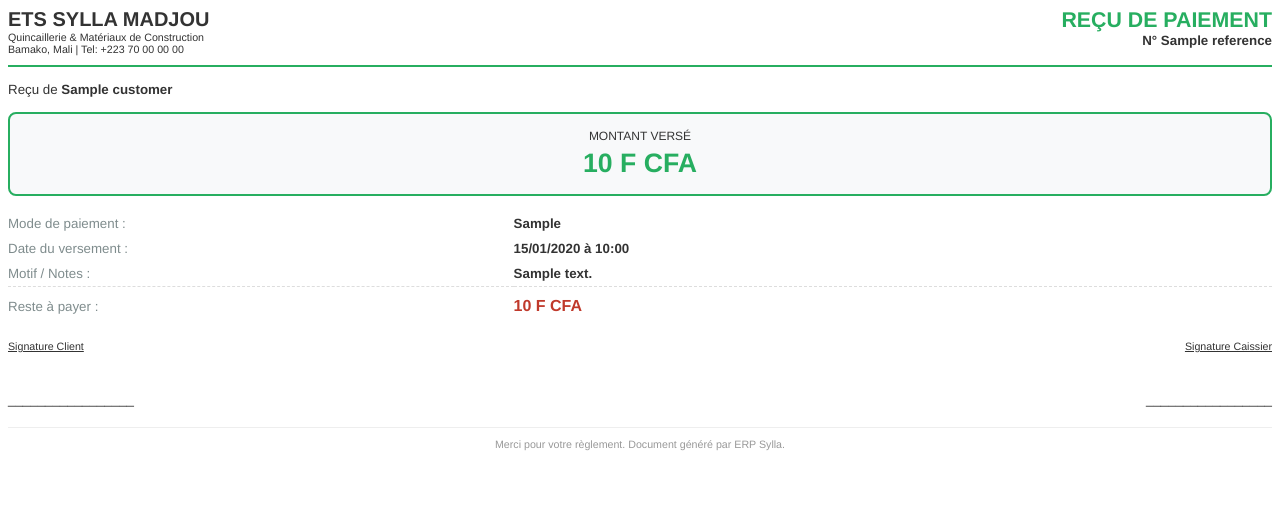
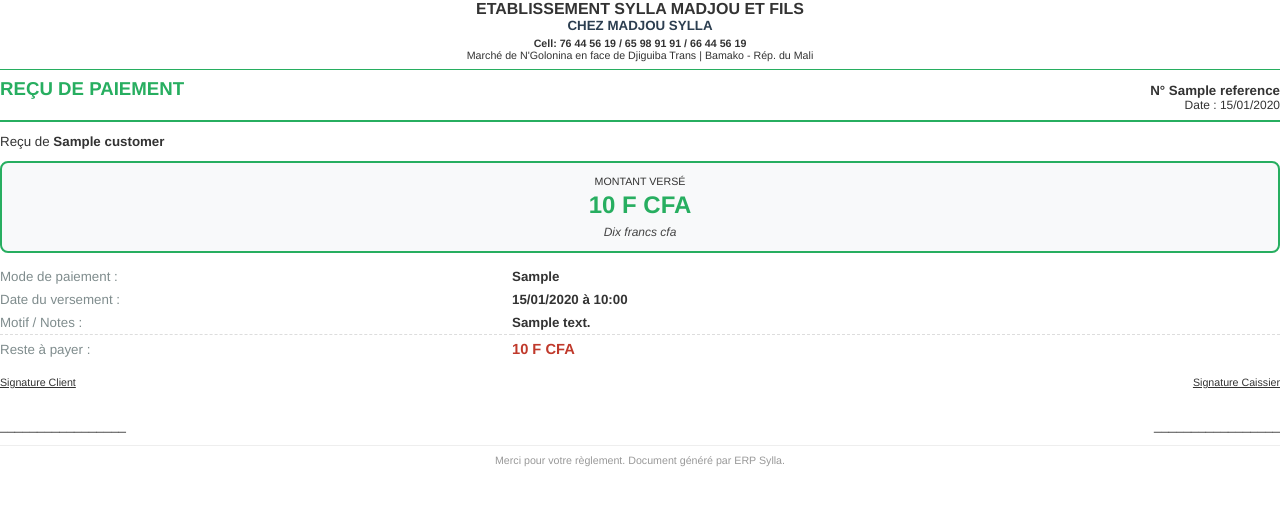
Before and after one commit to Le-dev-du-coin/ERP-Sylla---Solution-de-Gestion-Int-gr-e-pour-Quincaillerie-Moderne, a Django app: template erp_sylla/erp_sylla/templates/sales/payment_receipt_pdf.html in a window 1280 px wide. Shown: the top 506 px of the page. Run offline with Django 5.2, Linux system fonts and the light colour scheme; the template is opened without the code that fills it: most values are stand-ins (such as "Sample title", 1, 10 or a date in 2020).

Commit message:
feat(sales): allow editing unit price in cart and improve PDF layouts
- Added possibility to edit unit price directly in the POS cart
- Added visual 'sale at loss' warning in the cart
- Added 'amount_to_words' filter using num2words for invoices and receipts
- Optimized payment receipt PDF layout to fit on one page
- Removed SKU from invoice items for cleaner look

```diff
--- a/erp_sylla/erp_sylla/apps/core/templatetags/erp_tags.py
+++ b/erp_sylla/erp_sylla/apps/core/templatetags/erp_tags.py
@@ -1,5 +1,6 @@
 from django import template
 from django.contrib.humanize.templatetags.humanize import intcomma
+from num2words import num2words
 
 register = template.Library()
 
@@ -20,3 +21,13 @@
         formatted = intcomma(value).replace(",", " ")
         return f"{formatted} F CFA"
     except: return f"{value} F CFA"
+
+@register.filter(name="amount_to_words")
+def amount_to_words(value):
+    """Convertit un montant en toutes lettres (Français)."""
+    if value is None: return ""
+    try:
+        words = num2words(value, lang='fr')
+        return f"{words} francs CFA".capitalize()
+    except Exception:
+        return f"{value} francs CFA"
--- a/erp_sylla/erp_sylla/templates/sales/payment_receipt_pdf.html
+++ b/erp_sylla/erp_sylla/templates/sales/payment_receipt_pdf.html
@@ -5,43 +5,51 @@
     <meta charset="UTF-8">
     <title>Reçu de Paiement - {{ payment.reference }}</title>
     <style>
-        @page { size: A5 landscape; margin: 1cm; }
-        body { font-family: 'Helvetica', sans-serif; font-size: 10pt; color: #333; }
-        .header { border-bottom: 2px solid #27ae60; padding-bottom: 10px; margin-bottom: 15px; }
-        .title { color: #27ae60; font-size: 16pt; font-weight: bold; text-transform: uppercase; }
-        .content { margin-bottom: 20px; }
-        .amount-box { background-color: #f8f9fa; border: 2px solid #27ae60; padding: 15px; text-align: center; border-radius: 8px; margin: 15px 0; }
-        .amount { font-size: 20pt; font-weight: bold; color: #27ae60; }
-        .footer { border-top: 1px solid #eee; padding-top: 10px; margin-top: 20px; text-align: center; font-size: 8pt; color: #999; }
+        @page { size: A5 landscape; margin: 0.70cm; }
+        body { font-family: 'Helvetica', sans-serif; font-size: 10pt; color: #333; margin: 0; padding: 0; }
+        .header { border-bottom: 2px solid #27ae60; padding-bottom: 8px; margin-bottom: 12px; }
+        .title { color: #27ae60; font-size: 14pt; font-weight: bold; text-transform: uppercase; }
+        .content { margin-bottom: 12px; }
+        .amount-box { background-color: #f8f9fa; border: 2px solid #27ae60; padding: 12px; text-align: center; border-radius: 8px; margin: 12px 0; }
+        .amount { font-size: 18pt; font-weight: bold; color: #27ae60; }
+        .footer { border-top: 1px solid #eee; padding-top: 8px; margin-top: 12px; text-align: center; font-size: 8pt; color: #999; }
         table { width: 100%; border-collapse: collapse; }
-        td { padding: 5px 0; }
+        td { padding: 4px 0; }
         .label { color: #7f8c8d; width: 40%; }
         .value { font-weight: bold; }
     </style>
 </head>
 <body>
     <div class="header">
-        <div style="float: right; text-align: right;">
-            <div class="title">REÇU DE PAIEMENT</div>
-            <div style="font-weight: bold;">N° {{ payment.reference }}</div>
+        <div style="text-align: center; margin-bottom: 8px;">
+            <h2 style="margin:0; font-size: 12pt;">ETABLISSEMENT SYLLA MADJOU ET FILS</h2>
+            <h3 style="margin:0; font-size: 10pt; color: #2c3e50;">CHEZ MADJOU SYLLA</h3>
+            <div style="font-size: 8pt; font-weight: bold; margin-top: 4px;">Cell: 76 44 56 19 / 65 98 91 91 / 66 44 56 19</div>
+            <div style="font-size: 8pt;">Marché de N'Golonina en face de Djiguiba Trans | Bamako - Rép. du Mali</div>
         </div>
-        <div>
-            <h2 style="margin:0;">ETS SYLLA MADJOU</h2>
-            <div style="font-size: 8pt;">Quincaillerie & Matériaux de Construction</div>
-            <div style="font-size: 8pt;">Bamako, Mali | Tel: +223 70 00 00 00</div>
+        <div style="border-top: 1px solid #27ae60; padding-top: 8px; display: table; width: 100%;">
+            <div style="display: table-cell; width: 50%;">
+                <div class="title">REÇU DE PAIEMENT</div>
+            </div>
+            <div style="display: table-cell; width: 50%; text-align: right;">
+                <div style="font-weight: bold;">N° {{ payment.reference }}</div>
+                <div style="font-size: 9pt;">Date : {{ payment.created_at|date:"d/m/Y" }}</div>
+            </div>
         </div>
-        <div style="clear: both;"></div>
     </div>
 
     <div class="content">
-        <p>Reçu de <strong>{{ payment.customer.name }}</strong></p>
+        <p style="margin: 8px 0;">Reçu de <strong>{{ payment.customer.name }}</strong></p>
 
         <div class="amount-box">
-            <div style="font-size: 9pt; text-transform: uppercase; margin-bottom: 5px;">Montant Versé</div>
+            <div style="font-size: 8pt; text-transform: uppercase; margin-bottom: 4px;">Montant Versé</div>
             <div class="amount">{{ payment.amount|money }}</div>
+            <div style="font-size: 9pt; font-style: italic; margin-top: 6px; color: #444;">
+                {{ payment.amount|amount_to_words }}
+            </div>
         </div>
 
-        <table>
+        <table style="margin-top: 8px;">
             <tr>
                 <td class="label">Mode de paiement :</td>
                 <td class="value">{{ payment.get_payment_method_display }}</td>
@@ -54,20 +62,20 @@
                 <td class="label">Motif / Notes :</td>
                 <td class="value">{{ payment.notes|default:"Règlement de dette" }}</td>
             </tr>
-            <tr style="border-top: 1px dashed #ddd; padding-top: 10px;">
-                <td class="label" style="padding-top:10px;">Reste à payer :</td>
-                <td class="value" style="padding-top:10px; font-size: 12pt; color: #c0392b;">{{ payment.balance_after|money }}</td>
+            <tr style="border-top: 1px dashed #ddd;">
+                <td class="label" style="padding-top:6px;">Reste à payer :</td>
+                <td class="value" style="padding-top:6px; font-size: 11pt; color: #c0392b;">{{ payment.balance_after|money }}</td>
             </tr>
         </table>
     </div>
 
-    <div style="margin-top: 20px; display: table; width: 100%;">
+    <div style="margin-top: 15px; display: table; width: 100%;">
         <div style="display: table-cell; width: 50%;">
-            <div style="font-size: 8pt; text-decoration: underline; margin-bottom: 40px;">Signature Client</div>
+            <div style="font-size: 8pt; text-decoration: underline; margin-bottom: 30px;">Signature Client</div>
             <div>_________________</div>
         </div>
         <div style="display: table-cell; width: 50%; text-align: right;">
-            <div style="font-size: 8pt; text-decoration: underline; margin-bottom: 40px;">Signature Caissier</div>
+            <div style="font-size: 8pt; text-decoration: underline; margin-bottom: 30px;">Signature Caissier</div>
             <div>_________________</div>
         </div>
     </div>
--- a/pyproject.toml
+++ b/pyproject.toml
@@ -44,6 +44,7 @@
   "django-import-export (>=4.4.0,<5.0.0)",
   "pandas (>=3.0.2,<4.0.0)",
   "openpyxl (>=3.1.5,<4.0.0)",
+  "num2words (>=0.5.14,<0.6.0)",
 ]
 
 [dependency-groups]
```
Also changed, not shown: erp_sylla/erp_sylla/apps/sales/cart.py (+20 -6 lines), erp_sylla/erp_sylla/apps/sales/views.py (+8 -4 lines), erp_sylla/erp_sylla/templates/sales/_cart_detail.html (+21 -2 lines), erp_sylla/erp_sylla/templates/sales/invoice_pdf.html (+17 -12 lines), 1 other file.
